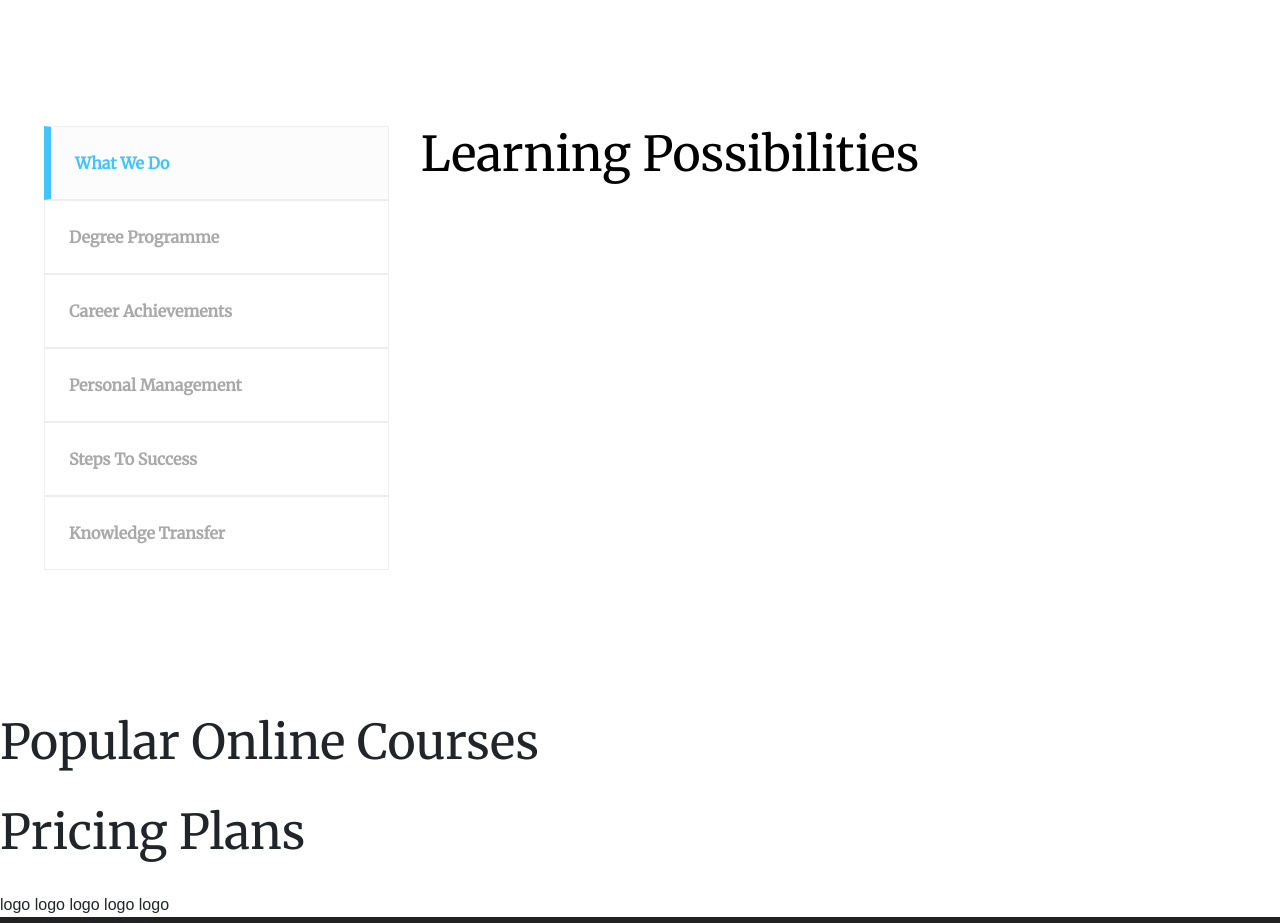
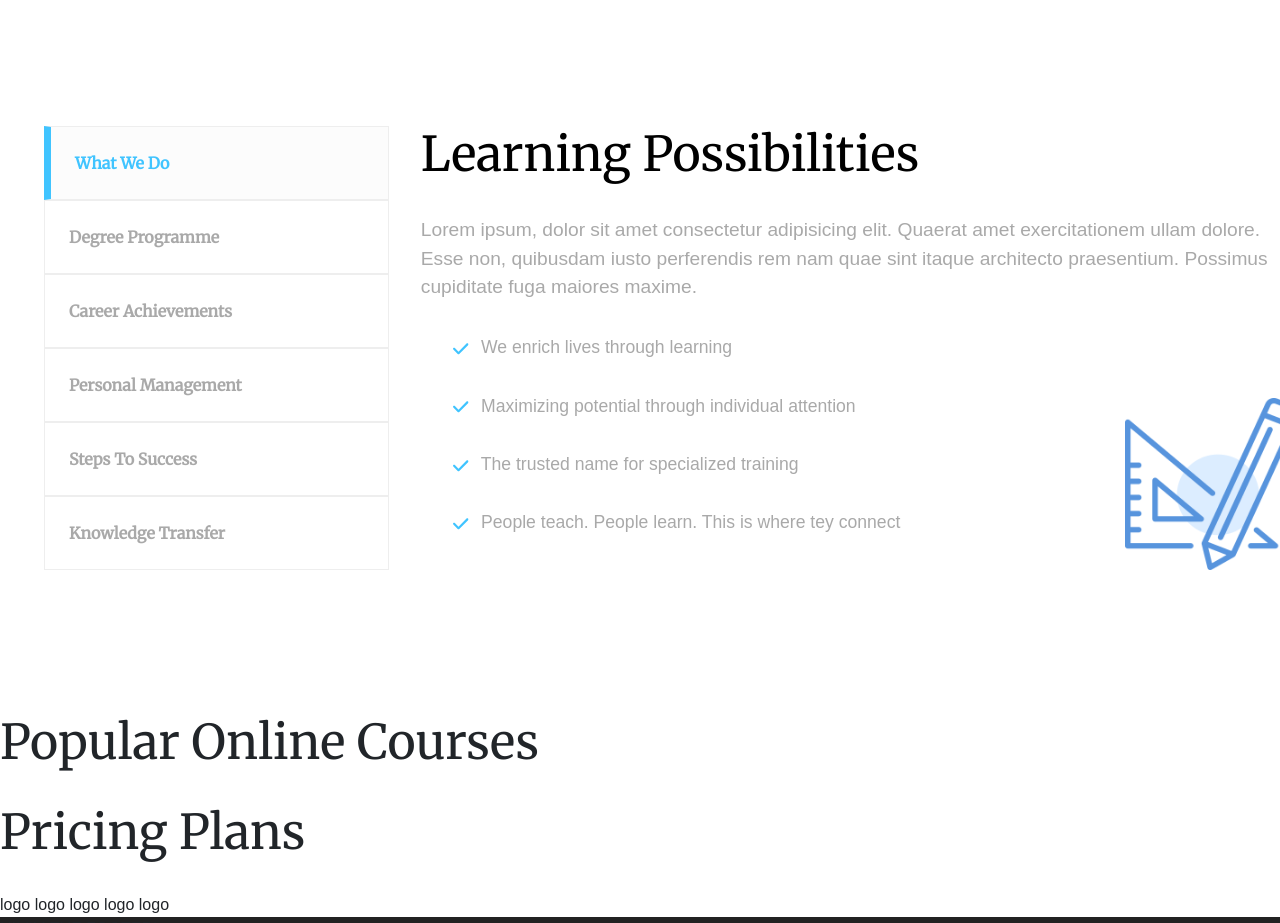
Before and after one commit to carloeusebi/proj-html-vuejs, a Vue app: page / in a window 1280 px wide. Shown: the part 3642-4565 px from the top of the page. Built offline with nearby package versions, Linux system fonts and the light colour scheme.

Commit message:
Added content to the right column

```diff
--- a/src/components/main/MainLearning.vue
+++ b/src/components/main/MainLearning.vue
@@ -8,6 +8,14 @@ export default {
 			descriptions,
 			active: learningList[0].id,
 		};
+	},
+	computed: {
+		activeDescription() {
+			return descriptions.find(({ id }) => id === this.active);
+		},
+		imgSrc() {
+			return new URL(`../../assets/img/${this.activeDescription.img}`, import.meta.url).href;
+		},
 	},
 };
 </script>
@@ -29,7 +37,21 @@ export default {
 					</ul>
 				</div>
 				<div class="right-column">
-					<h2>Learning Possibilities</h2>
+					<h2>{{ activeDescription.title }}</h2>
+					<p>{{ activeDescription.paragraph }}</p>
+					<ul>
+						<li
+							v-for="point in activeDescription.bulletPoints"
+							:key="point">
+							<font-awesome-icon :icon="['fas', 'check']" />
+							{{ point }}
+						</li>
+					</ul>
+					<figure>
+						<img
+							:src="imgSrc"
+							:alt="activeDescription.title" />
+					</figure>
 				</div>
 			</div>
 		</div>
@@ -57,7 +79,14 @@ h2 {
 	color: black;
 }
 
-li {
+figure {
+	position: absolute;
+	bottom: 0;
+	right: 0;
+	width: 175px;
+}
+
+.left-column li {
 	font-family: $font-primary;
 	font-weight: 600;
 	padding: 1.5rem;
@@ -73,4 +102,18 @@ li {
 		border-left: 7px solid $background-blue;
 	}
 }
+
+.right-column {
+	position: relative;
+
+	li {
+		font-size: 1.1rem;
+		padding: 1rem 0;
+	}
+}
+
+.fa-check {
+	color: $background-blue;
+	margin-right: 0.5rem;
+}
 </style>
--- a/src/main.js
+++ b/src/main.js
@@ -5,8 +5,15 @@ import '@/assets/sass/index.scss';
 import * as bootstrap from 'bootstrap';
 import { library } from '@fortawesome/fontawesome-svg-core';
 import { FontAwesomeIcon } from '@fortawesome/vue-fontawesome';
-import { faMagnifyingGlass, faBars, faBagShopping, faAngleLeft, faAngleRight } from '@fortawesome/free-solid-svg-icons';
+import {
+	faMagnifyingGlass,
+	faBars,
+	faBagShopping,
+	faAngleLeft,
+	faAngleRight,
+	faCheck,
+} from '@fortawesome/free-solid-svg-icons';
 
-library.add(faBagShopping, faMagnifyingGlass, faBars, faAngleLeft, faAngleRight);
+library.add(faBagShopping, faMagnifyingGlass, faBars, faAngleLeft, faAngleRight, faCheck);
 
 createApp(App).component('font-awesome-icon', FontAwesomeIcon).mount('#app');
```
